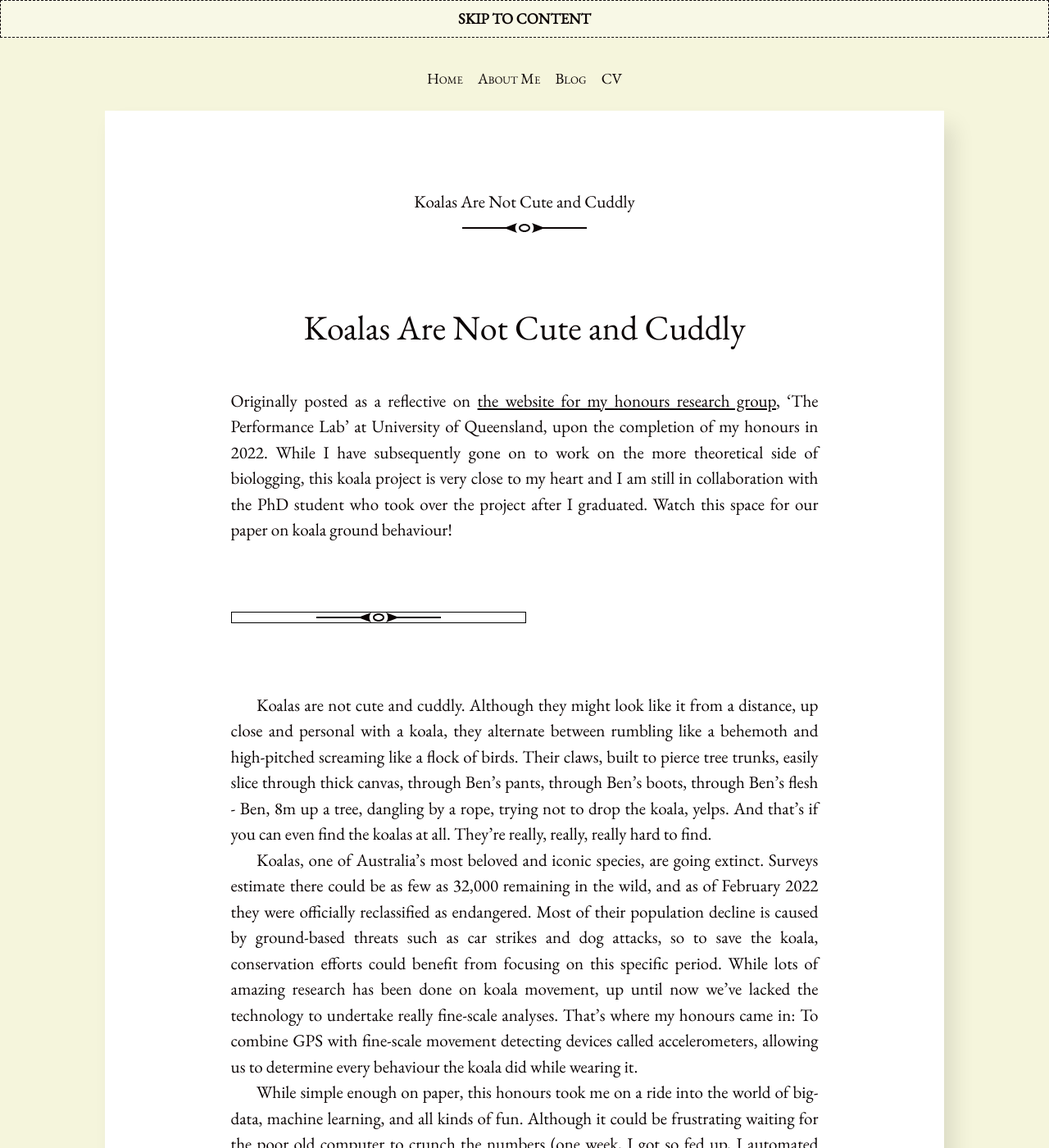
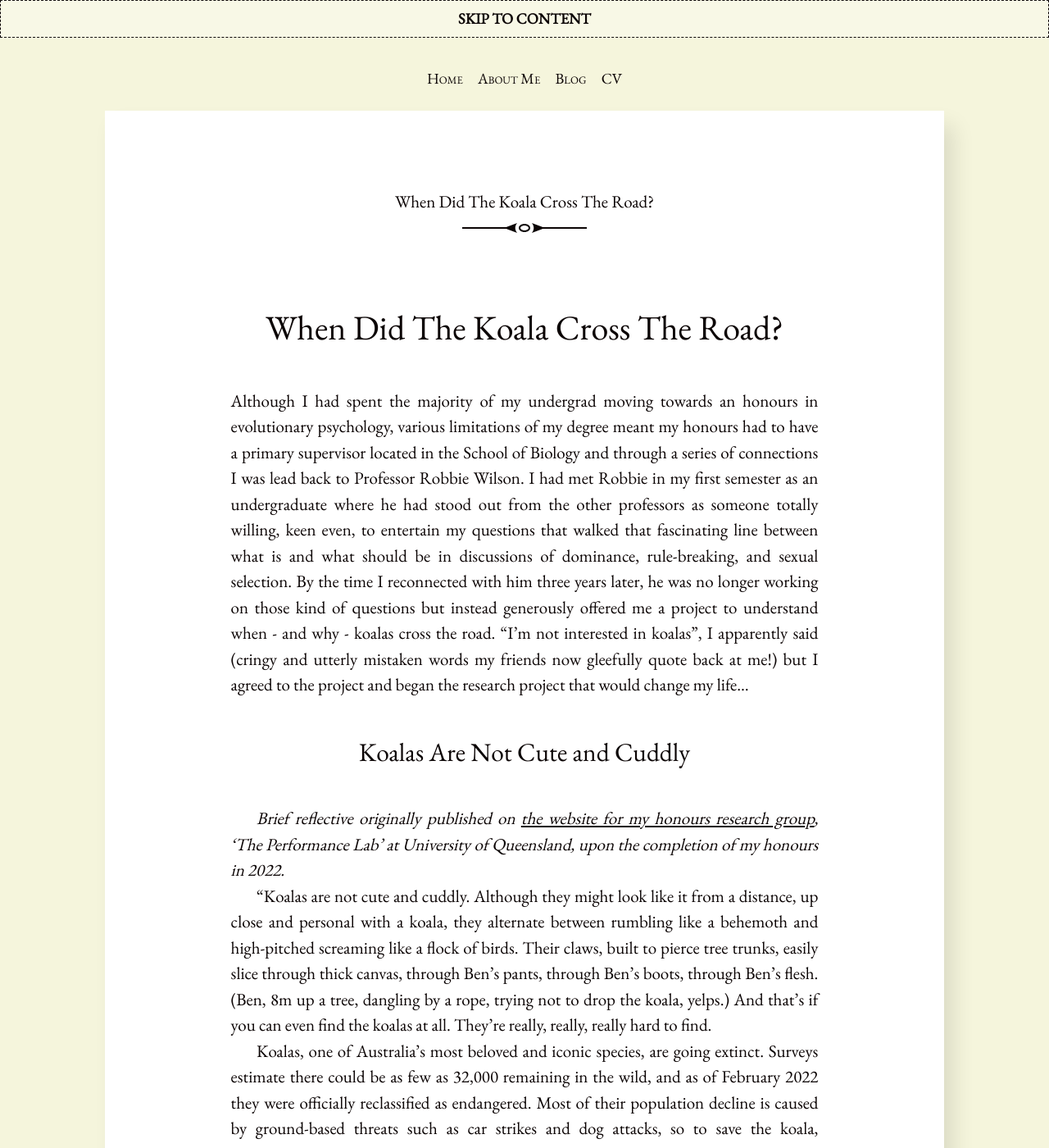
Before and after one commit to OakAlice/OakAlice.github.io, a Jekyll site: the page built from _posts/2025-02-11-koala-research.md, in a window 1280 px wide and 1400 px high. Shown: the whole window at 82% size. Built offline with Jekyll 4.4.1, drawn with Linux system fonts in a browser that asks for light colours; some of the changed text lies outside the part shown.

Commit message:
Update 2025-02-11-koala-research.md

```diff
--- a/_posts/2025-02-11-koala-research.md
+++ b/_posts/2025-02-11-koala-research.md
@@ -1,25 +1,32 @@
 ---
 layout: post
-title: "Koalas Are Not Cute and Cuddly"
+title: "When Did The Koala Cross The Road?"
 date: 2025-02-11
 categories: [Honours, Accelerometry]
 ---
-## Koalas Are Not Cute and Cuddly
-Originally posted as a reflective on [the website for my honours research group](https://www.wilsonperformancelab.com/www.wilsonperformancelab.com/2022/11/15/koalas-are-not-cute-and-cuddly), 'The Performance Lab' at University of Queensland, upon the completion of my honours in 2022. While I have subsequently gone on to work on the more theoretical side of biologging, this koala project is very close to my heart and I am still in collaboration with the PhD student who took over the project after I graduated. Watch this space for our paper on koala ground behaviour!
+## When Did The Koala Cross The Road?
+Although I had spent the majority of my undergrad moving towards an honours in evolutionary psychology, various limitations of my degree meant my honours had to have a primary supervisor located in the School of Biology and through a series of connections I was lead back to Professor Robbie Wilson. I had met Robbie in my first semester as an undergraduate where he had stood out from the other professors as someone totally willing, keen even, to entertain my questions that walked that fascinating line between what is and what should be in discussions of dominance, rule-breaking, and sexual selection. By the time I reconnected with him three years later, he was no longer working on those kind of questions but instead generously offered me a project to understand when - and why - koalas cross the road. "I'm not interested in koalas", I apparently said (cringy and utterly mistaken words my friends now gleefully quote back at me!) but I agreed to the project and began the research project that would change my life...
 
-<div style="text-align: center;">
-  <hr style="width: 50%; border: 1px solid black;">
-</div>
+### Koalas Are Not Cute and Cuddly
+_Brief reflective originally published on [the website for my honours research group](https://www.wilsonperformancelab.com/www.wilsonperformancelab.com/2022/11/15/koalas-are-not-cute-and-cuddly), 'The Performance Lab' at University of Queensland, upon the completion of my honours in 2022._
 
-Koalas are not cute and cuddly. Although they might look like it from a distance, up close and personal with a koala, they alternate between rumbling like a behemoth and high-pitched screaming like a flock of birds. Their claws, built to pierce tree trunks, easily slice through thick canvas, through Ben’s pants, through Ben’s boots, through Ben’s flesh - Ben, 8m up a tree, dangling by a rope, trying not to drop the koala, yelps. And that’s if you can even find the koalas at all. They’re really, really, really hard to find.
+"Koalas are not cute and cuddly. Although they might look like it from a distance, up close and personal with a koala, they alternate between rumbling like a behemoth and high-pitched screaming like a flock of birds. Their claws, built to pierce tree trunks, easily slice through thick canvas, through Ben’s pants, through Ben’s boots, through Ben’s flesh. (Ben, 8m up a tree, dangling by a rope, trying not to drop the koala, yelps.) And that’s if you can even find the koalas at all. They’re really, really, really hard to find.
 
 Koalas, one of Australia’s most beloved and iconic species, are going extinct. Surveys estimate there could be as few as 32,000 remaining in the wild, and as of February 2022 they were officially reclassified as endangered. Most of their population decline is caused by ground-based threats such as car strikes and dog attacks, so to save the koala, conservation efforts could benefit from focusing on this specific period. While lots of amazing research has been done on koala movement, up until now we’ve lacked the technology to undertake really fine-scale analyses. That’s where my honours came in: To combine GPS with fine-scale movement detecting devices called accelerometers, allowing us to determine every behaviour the koala did while wearing it.
 
 While simple enough on paper, this honours took me on a ride into the world of big-data, machine learning, and all kinds of fun. Although it could be frustrating waiting for the poor old computer to crunch the numbers (one week, I got so fed up, I automated everything and went on a three day hike… after which I came back to the office and found it still processing. Hmm.) working with the data from this technology was a hugely exciting and fulfilling experience that made me eager to pursue more data-based research in future. I also massively enjoyed the fieldwork component with our team, the Hidden Vale biologists, and the koala experts Bill, Sean, and Ben, whose research is excellent, but fire-side banter is even better.
 
-Overall, there were the usual challenges and tribulations as with any project, but I was blessed with a project that I was excited by enough to spend countless hours researching obscure analysis methods for. Most of all I am exceptionally lucky to have been a part of the Wilson lab culture, and to have had so many people help me with fieldwork and analysis, yes, but having a good laugh and making the long office hours go fast.
+Overall, there were the usual challenges and tribulations as with any project, but I was blessed with a project that I was excited by enough to spend countless hours researching obscure analysis methods for. Most of all I am exceptionally lucky to have been a part of the Wilson lab culture, and to have had so many people help me with fieldwork and analysis, yes, but having a good laugh and making the long office hours go fast."
 
 <div style="text-align: center;">
   <img width="400" alt="Koala_research_team_2022" src="https://github.com/user-attachments/assets/e7a665b4-8b7e-4317-85a1-8c248b5d1690" />
   <p><em>Koala catch team during my honours year featuring Terrence (the koala), Bill, Ben, me, Ami, and Sean</em></p>
 </div>
+
+### Watch This Space!
+While the sample size from my honours was insufficient to publish independently, fortunately, the project was continued by a PhD student who was able to double the number of tagged koalas, including a variety of habitat types. When I began my PhD on improving the machine learning methods for fine-scale behaviour analysis I got back involved with the project, designing and implementing the machine learning behavioural workflow. Analyses are still ongoing but fingers-crossed, watch this space for forthcoming results! As a bit of a teaser for what's to come, I have attached my honour's poster, presented as preliminary results at the 'Ecological Society of Australia' annual conference in 2022.
+
+<div style="text-align: center;">
+  <img width="400" alt="Koala_poster_2022" src="https://github.com/user-attachments/assets/2633b983-52a5-4508-b6ed-31412d222fc2" />
+  <p><em>Poster presenting my honours research - preliminary results for a much larger study. </em></p>
+</div>
```
